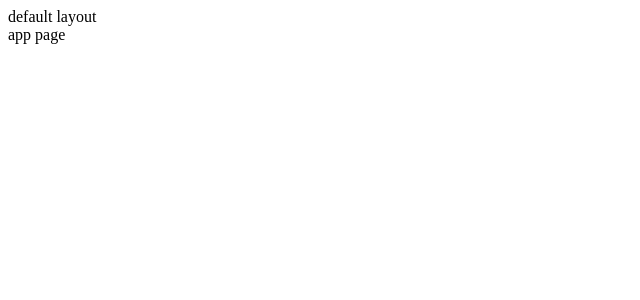
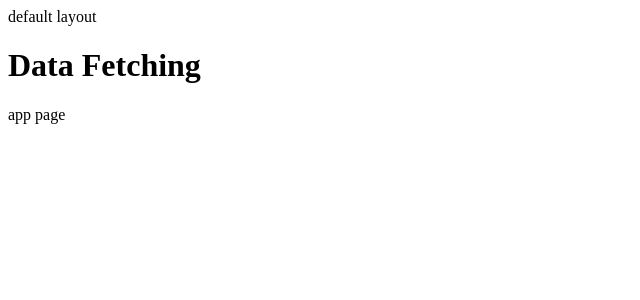
Before and after one commit to kaka12138/learning-of-nuxt3, a Nuxt app in the folder code/learning-nuxt-pro/: page /data-fetching in a window 1280 px wide. Shown: the top 300 px of the page, without its empty margins (0-640 px from the left). Built offline with nearby package versions, Linux system fonts and the light colour scheme.

Commit message:
feat: data-fetching-01

```diff
--- /dev/null
+++ b/code/learning-nuxt-pro/pages/data-fetching/index.vue
@@ -0,0 +1,4 @@
+<template>
+    <h1>Data Fetching</h1>
+    <ul></ul>
+</template>
--- /dev/null
+++ b/code/learning-nuxt-pro/pages/data-fetching/useFetch.vue
@@ -0,0 +1,7 @@
+<template>
+    <p>useFetch</p>
+</template>
+
+<script setup lang="ts">
+
+</script>
```
Also changed, not shown: 1 other file (tests, documents, lock files or other folders).
